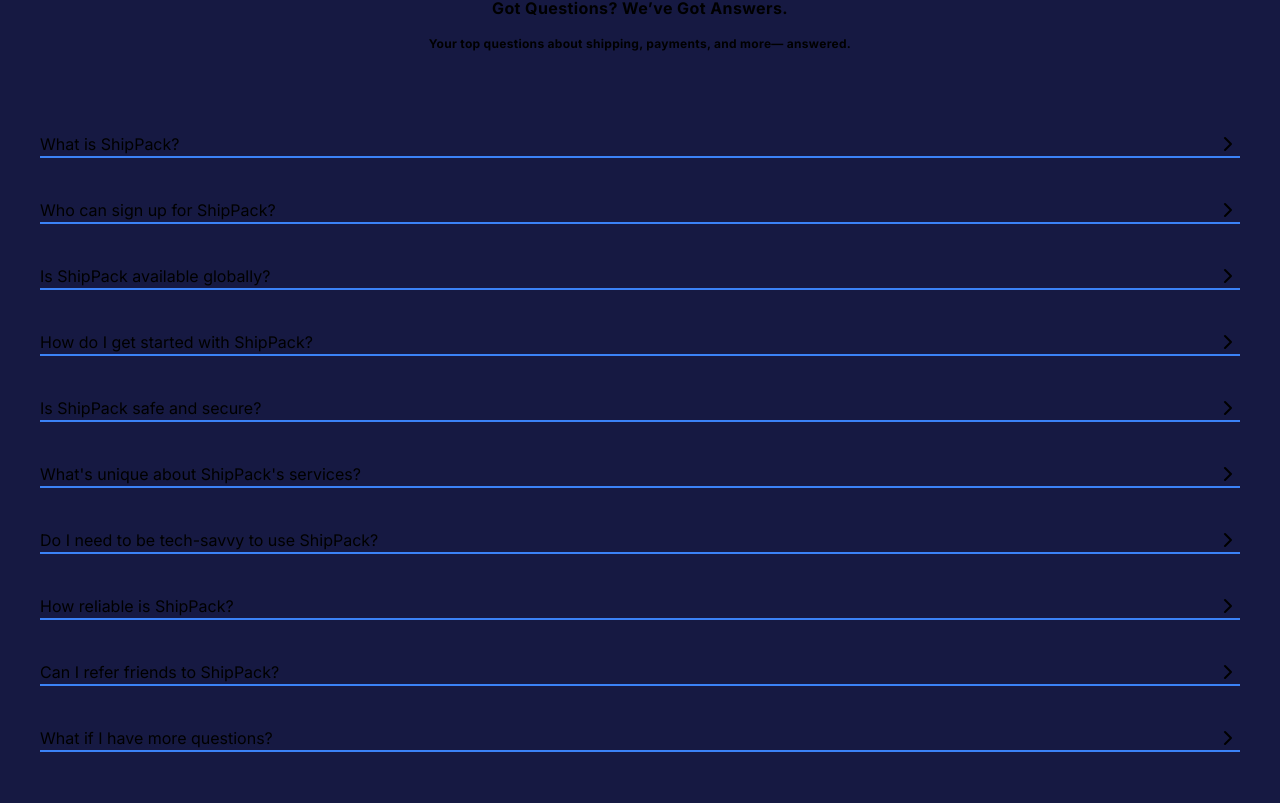
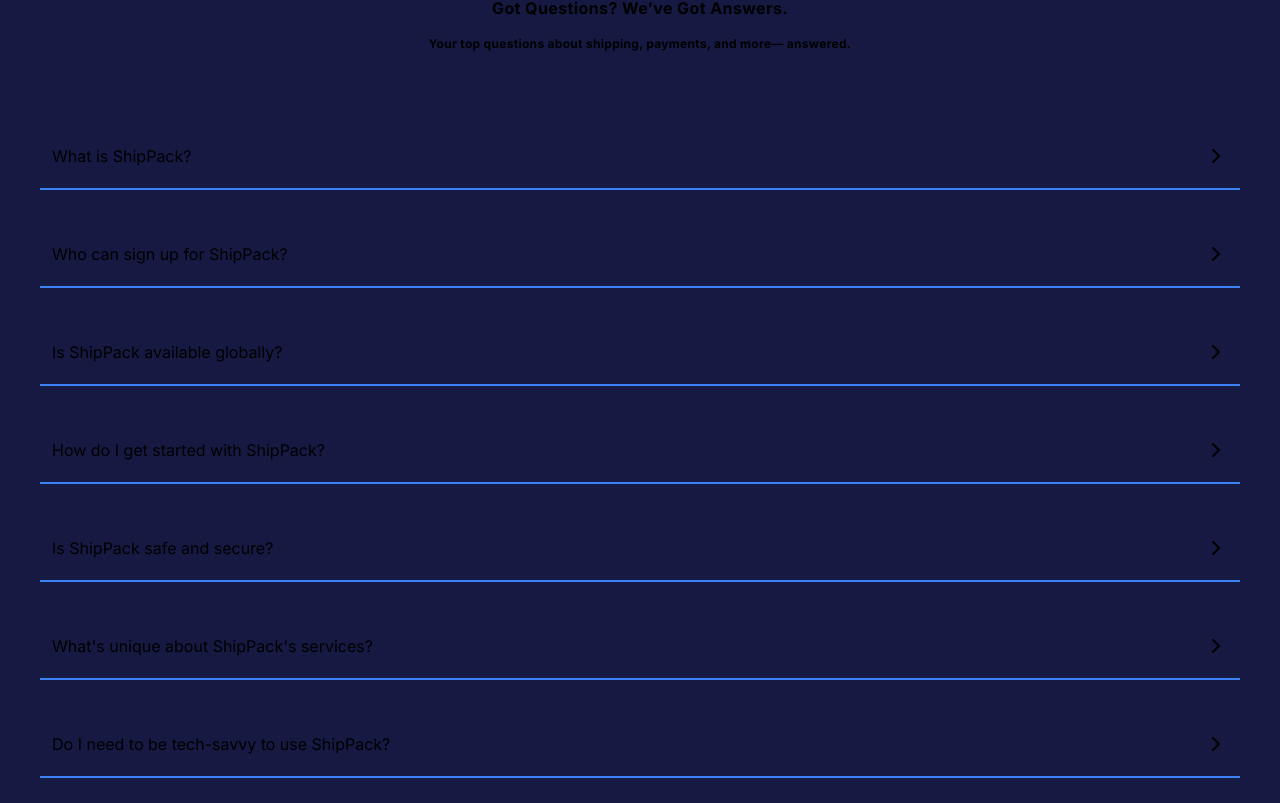
Before and after one commit to Idomason/Logistics, a Next.js app: page / in a window 1280 px wide. Shown: the part 2577-3380 px from the top of the page. Built offline with nearby package versions, Linux system fonts and the light colour scheme.

Commit message:
change the layout and some styles in the question component

```diff
--- a/components/Questions/Questions.tsx
+++ b/components/Questions/Questions.tsx
@@ -87,10 +87,11 @@
     <div
       className={`item ${
         isOpen ? 'open' : ''
-      } flex justify-between mb-10 border-b-2 border-b-blue-500`}
+      } cursor-pointer  mb-10 border-b-2 border-b-blue-500 hover:bg-blue-900 p-3 rounded-t-3xl`}
       onClick={handleToggle}
     >
-      <p className='title'>{title}</p>
+      <div className='flex justify-between'>
+        <p className='mb-2'>{title}</p>
         <p className='icon'>
           {isOpen ? (
             <ChevronDown className='cursor-pointer' />
@@ -98,8 +99,8 @@
             <ChevronRight className='cursor-pointer' />
           )}
         </p>
-
-      {isOpen && <div className=''>{text}</div>}
+      </div>
+      <div className='text-sm'>{isOpen && <div>{text}</div>}</div>
     </div>
   );
 }
```
Lines whose indentation alone changed are shown as unchanged.
